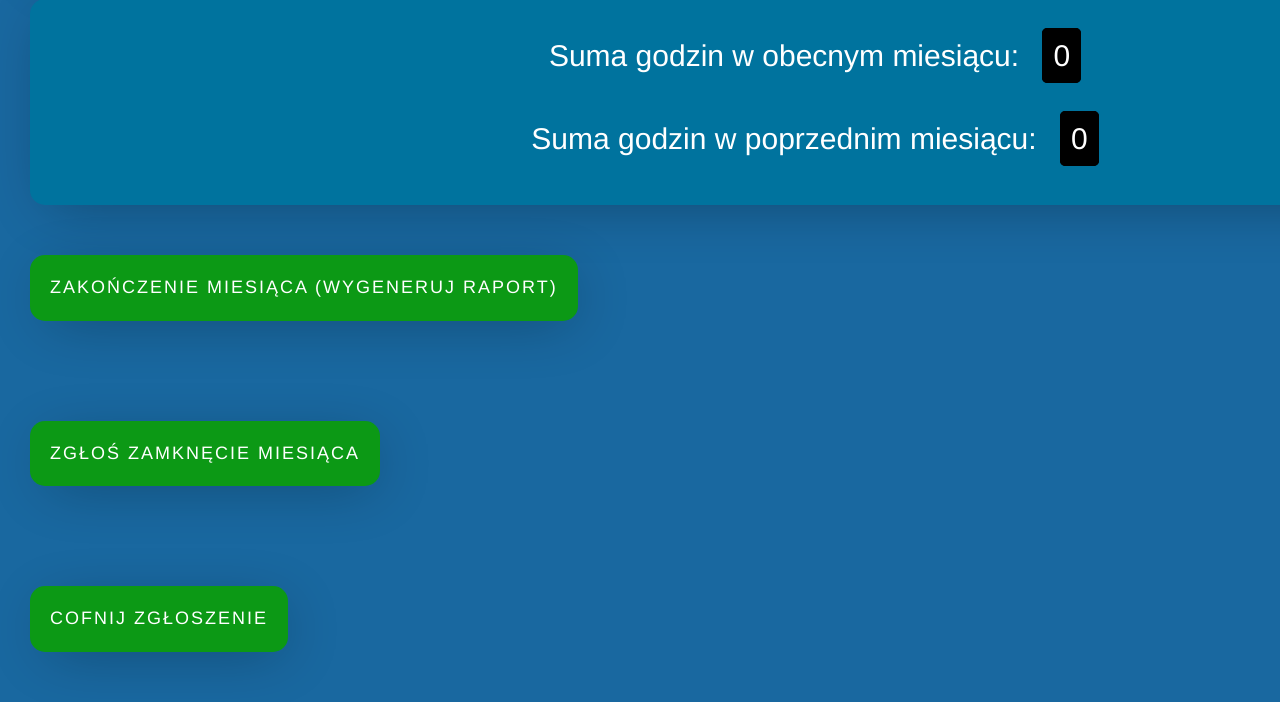
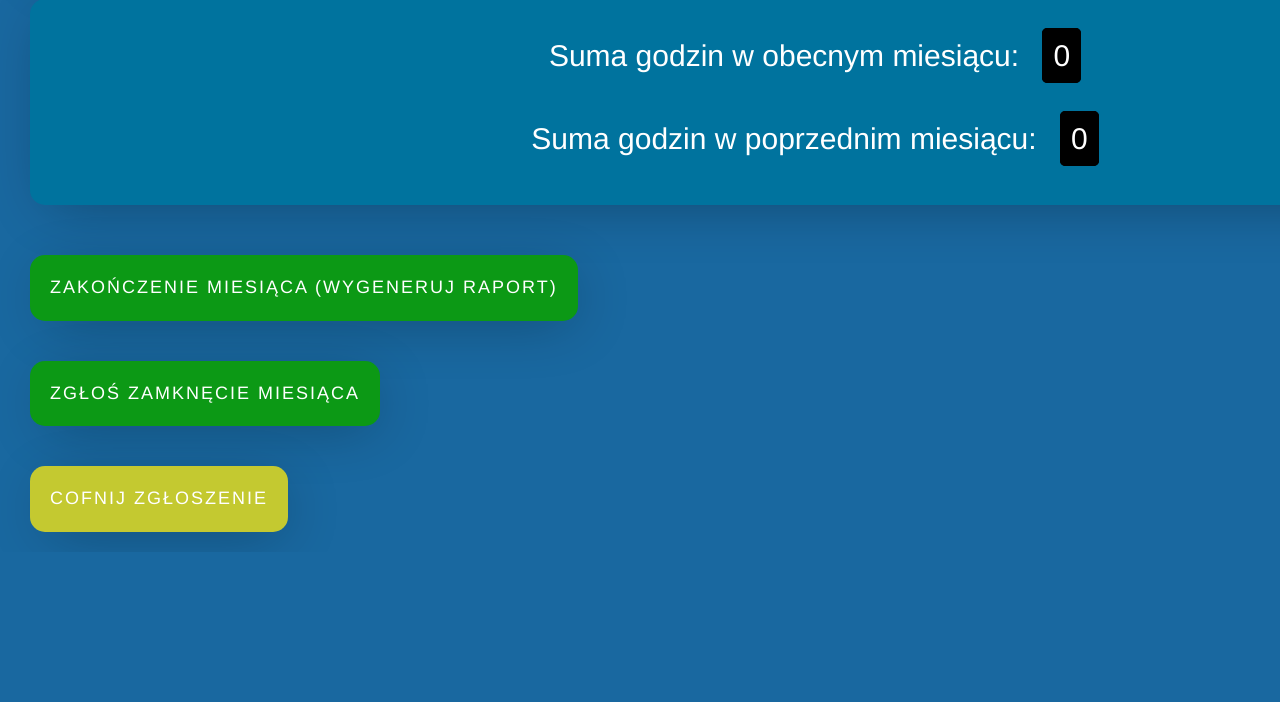
Before and after one commit to Mateusz1kar/BillTeamV02, a Django app: page /polls/Start/ in a window 1280 px wide. Shown: the part 1027-1729 px from the top of the page. After the commit the page ends 1575 px from the top, so only its background shows below. Run offline with Django 3.2, Linux system fonts and the light colour scheme; a user stored in the database is signed in; data comes from the database, SQL or seed files in the repository; both versions use the stored data as it was after the commit; some libraries are stand-ins or nearby versions.

Commit message:
styling changes

```diff
--- a/templates/polls/ProjectList.html
+++ b/templates/polls/ProjectList.html
@@ -46,5 +46,5 @@
 {% endif %}
 </table>
 
-<a class="navbar-link" href="{% url 'polls:AddProjectAdmin' %}"><button class="add-project">Add project</button></a>
+<a class="navbar-link" href="{% url 'polls:AddProjectAdmin' %}"><button class="add-project">Dodaj projekt</button></a>
 {% endblock %}
--- a/templates/polls/StartAdmin.html
+++ b/templates/polls/StartAdmin.html
@@ -63,9 +63,9 @@
     <h2 style="text-align: center;">Suma godzin w obecnym miesiącu: <span style="border: 1px solid #000; padding: 10px; background: black; border-radius: 5px; margin-left: 15px; text-align: center;">{{sumHouersInMonth}} </span> </h2>
     <h2 style="margin-top: 50px; text-align: center;">Suma godzin w poprzednim miesiącu: <span style="border: 1px solid #000; padding: 10px; background: black; border-radius: 5px; margin-left: 15px; text-align: center;"> {{sumHouersInLastMonth}} </span> </h2>
    </div>
-        <div><a class="raports" style="margin-top: 50px; margin-bottom: 50px; display: inline-block; color: #0be53e; padding: 20px; background: #0c9915; color: #fff; border-radius: 15px; font-weight: 500; text-transform: uppercase; letter-spacing: 2px; font-size: 18px; box-shadow: 6px 10px 58px -13px rgba(0,0,0,0.32);" href="{% url 'polls:raportMont' %}">Zakończenie miesiąca (wygeneruj raport)</a></div>
-     <div><a class="raports" style="margin-top: 50px; margin-bottom: 50px; display: inline-block; color: #0be53e; padding: 20px; background: #0c9915; color: #fff; border-radius: 15px; font-weight: 500; text-transform: uppercase; letter-spacing: 2px; font-size: 18px; box-shadow: 6px 10px 58px -13px rgba(0,0,0,0.32);" href="{% url 'polls:endMontRequest' %}">Zgłoś zamknęcie miesiąca</a></div>
-    <div><a class="raports" style="margin-top: 50px; margin-bottom: 50px; display: inline-block; color: #0be53e; padding: 20px; background: #0c9915; color: #fff; border-radius: 15px; font-weight: 500; text-transform: uppercase; letter-spacing: 2px; font-size: 18px; box-shadow: 6px 10px 58px -13px rgba(0,0,0,0.32);" href="{% url 'polls:delEndMontReques' %}">Cofnij Zgłoszenie</a></div>
+        <div><a class="raports" style="margin-top: 50px; margin-bottom: 20px; display: inline-block; color: #0be53e; padding: 20px; background: #0c9915; color: #fff; border-radius: 15px; font-weight: 500; text-transform: uppercase; letter-spacing: 2px; font-size: 18px; box-shadow: 6px 10px 58px -13px rgba(0,0,0,0.32);" href="{% url 'polls:raportMont' %}">Zakończenie miesiąca (wygeneruj raport)</a></div>
+     <div><a class="raports" style="margin-top: 20px; margin-bottom: 20px; display: inline-block; color: #0be53e; padding: 20px; background: #0c9915; color: #fff; border-radius: 15px; font-weight: 500; text-transform: uppercase; letter-spacing: 2px; font-size: 18px; box-shadow: 6px 10px 58px -13px rgba(0,0,0,0.32);" href="{% url 'polls:endMontRequest' %}">Zgłoś zamknęcie miesiąca</a></div>
+    <div><a class="raports" style="margin-top: 20px; margin-bottom: 20px; display: inline-block; color: #0be53e; padding: 20px; background: #c4c930; color: #fff; border-radius: 15px; font-weight: 500; text-transform: uppercase; letter-spacing: 2px; font-size: 18px; box-shadow: 6px 10px 58px -13px rgba(0,0,0,0.32);" href="{% url 'polls:delEndMontReques' %}">Cofnij Zgłoszenie</a></div>
 
 
 </div>
--- a/templates/polls/UserOwnerProjectAdmin.html
+++ b/templates/polls/UserOwnerProjectAdmin.html
@@ -46,5 +46,5 @@
 {% endif %}
 </table>
 
-<a class="navbar-link" href="{% url 'polls:AddProjectAdmin' %}"><button class="add-project">Add project</button></a>
+<a class="navbar-link" href="{% url 'polls:AddProjectAdmin' %}"><button class="add-project">Dodaj projekt</button></a>
 {% endblock %}
--- a/templates/polls/base.html
+++ b/templates/polls/base.html
@@ -238,6 +238,12 @@
         text-transform: uppercase;
         font-weight: 700;
     }
+    .xdsoft_calendar table td{
+        background: #565656 !important;
+    }
+    .xdsoft_datetimepicker .xdsoft_label{
+        background: #565656 !important;
+    }
 </style>
 </head>
   <body>
```
Also changed, not shown: db.sqlite3.
